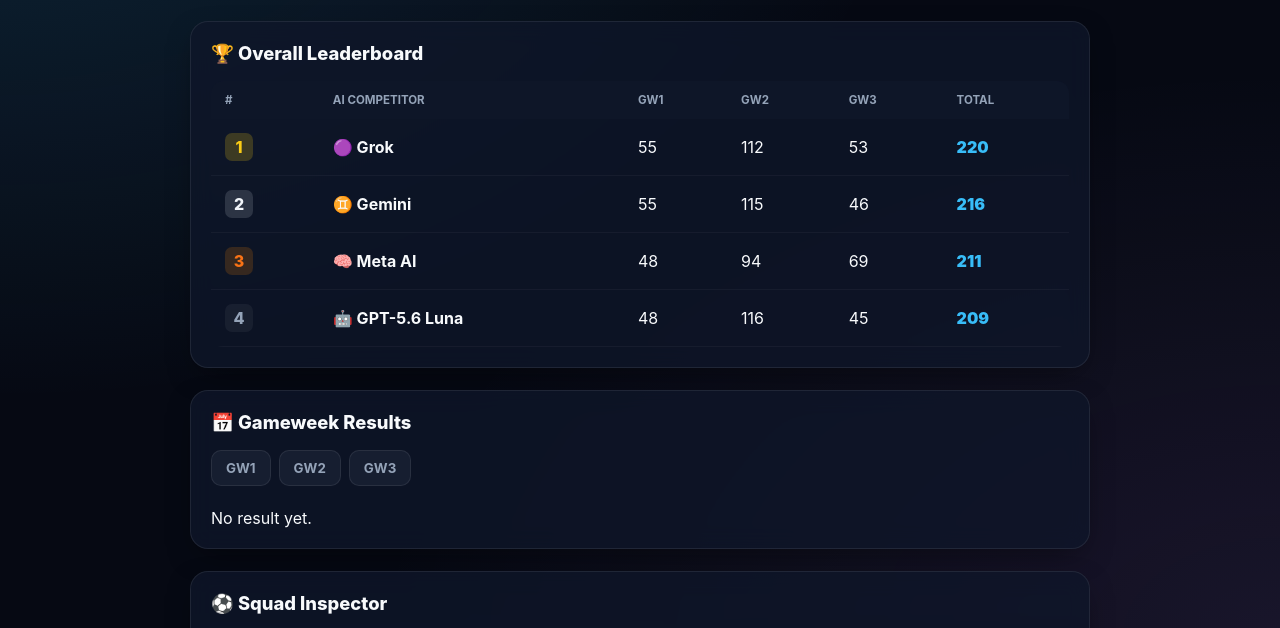
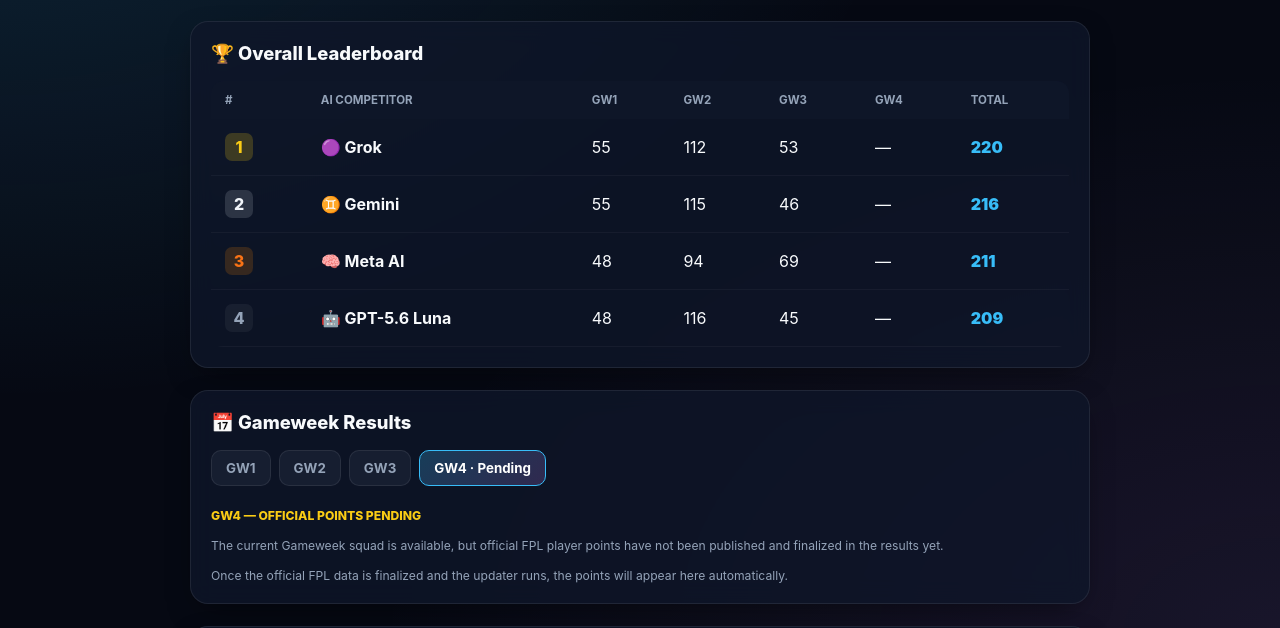
Before and after one commit to muhammadibrahimimam009-byte/Ai-fantasy-league, a plain HTML site: page index.html in a window 1280 px wide. Shown: the part 165-793 px from the top of the page. Drawn offline with Linux system fonts and the light colour scheme.

Commit message:
Update index.html

```diff
--- a/index.html
+++ b/index.html
@@ -673,6 +673,15 @@ td {
 }
 
 
+.pending {
+
+    color:var(--accent-gold);
+
+    font-weight:800;
+
+}
+
+
 /* =========================================================
    CHIP BADGE
 ========================================================= */
@@ -986,6 +995,8 @@ let results = {};
 
 let currentGW = 1;
 
+let selectedGW = 1;
+
 let activeManager = "gpt";
 
 
@@ -1057,14 +1068,43 @@ async function loadData() {
 
 
         if (
+            !Number.isFinite(currentGW)
+            ||
+            currentGW < 1
+        ) {
+
+            currentGW = 1;
+
+        }
+
+
+        if (
             !squads.gameweeks
             ||
-            !squads.gameweeks[currentGW]
+            !squads.gameweeks[String(currentGW)]
         ) {
 
-            currentGW = 1;
+            const squadGWs =
+                getSquadGameweeks();
+
+            if (squadGWs.length > 0) {
+
+                currentGW =
+                    squadGWs[
+                        squadGWs.length - 1
+                    ];
+
+            }
 
         }
+
+
+        // ==================================================
+        // DEFAULT SELECTED GAMEWEEK
+        // ==================================================
+
+        selectedGW =
+            currentGW;
 
 
         // ==================================================
@@ -1104,7 +1144,7 @@ async function loadData() {
 
         renderGameweekTabs();
 
-        renderGameweek(currentGW);
+        renderGameweek(selectedGW);
 
         renderManagerTabs();
 
@@ -1158,7 +1198,22 @@ function getCurrentSquads() {
 
     return (
         squads.gameweeks?.[
-            currentGW
+            String(currentGW)
+        ] || {}
+    );
+
+}
+
+
+// ==========================================================
+// GET SQUADS FOR SELECTED GAMEWEEK
+// ==========================================================
+
+function getSelectedSquads() {
+
+    return (
+        squads.gameweeks?.[
+            String(selectedGW)
         ] || {}
     );
 
@@ -1278,13 +1333,17 @@ function getGWScore(
 
 
 // ==========================================================
-// AVAILABLE GAMEWEEKS
-// ==========================================================
-
-function getAvailableGameweeks() {
+// SQUAD GAMEWEEKS
+//
+// These come from squads.json and therefore include
+// locked Gameweeks even when official FPL points
+// have not been published yet.
+// ==========================================================
+
+function getSquadGameweeks() {
 
     return Object.keys(
-        results.gameweeks || {}
+        squads.gameweeks || {}
     )
 
     .map(
@@ -1307,11 +1366,70 @@ function getAvailableGameweeks() {
 
 
 // ==========================================================
+// RESULT GAMEWEEKS
+// ==========================================================
+
+function getResultGameweeks() {
+
+    return Object.keys(
+        results.gameweeks || {}
+    )
+
+    .map(
+        gw => Number(gw)
+    )
+
+    .filter(
+        gw =>
+            Number.isFinite(gw)
+            &&
+            gw > 0
+    )
+
+    .sort(
+        (a,b) =>
+            a - b
+    );
+
+}
+
+
+// ==========================================================
+// ALL AVAILABLE GAMEWEEKS
+//
+// Union of locked squad GWs + scored GWs.
+//
+// This means GW4 can appear as "pending" before
+// official points are published.
+// ==========================================================
+
+function getAvailableGameweeks() {
+
+    const combined = new Set([
+
+        ...getSquadGameweeks(),
+
+        ...getResultGameweeks()
+
+    ]);
+
+
+    return [...combined].sort(
+        (a,b) =>
+            a - b
+    );
+
+}
+
+
+// ==========================================================
 // LEADERBOARD HEADER
 //
 // Automatically creates:
 //
 // GW1 | GW2 | GW3 | GW4 | TOTAL
+//
+// even when GW4 is still pending.
 // ==========================================================
 
 function renderLeaderboardHeader() {
@@ -1506,11 +1624,21 @@ function renderGameweekTabs() {
 
     tabs.innerHTML =
         available.map(
-            gw => `
+            gw => {
+
+                const hasResult =
+                    Boolean(
+                        results.gameweeks?.[
+                            String(gw)
+                        ]
+                    );
+
+
+                return `
 
 <button
     class="tab ${
-        Number(gw) === currentGW
+        Number(gw) === selectedGW
             ? "active"
             : ""
     }"
@@ -1519,9 +1647,17 @@ function renderGameweekTabs() {
 
 GW${gw}
 
+${
+    hasResult
+        ? ""
+        : " · Pending"
+}
+
 </button>
 
-`
+`;
+
+            }
         )
         .join("");
 
@@ -1534,38 +1670,16 @@ GW${gw}
 
 function renderGameweek(gw) {
 
-    document
-        .querySelectorAll(
-            "#gw-tabs .tab"
-        )
-        .forEach(
-            button => {
-
-                button.classList.remove(
-                    "active"
-                );
-
-
-                if (
-                    button.textContent
-                    .trim()
-                    ===
-                    `GW${gw}`
-                ) {
-
-                    button.classList.add(
-                        "active"
-                    );
-
-                }
-
-            }
-        );
+    selectedGW =
+        Number(gw);
+
+
+    renderGameweekTabs();
 
 
     const data =
         results.gameweeks?.[
-            String(gw)
+            String(selectedGW)
         ];
 
 
@@ -1581,8 +1695,40 @@ function renderGameweek(gw) {
         !Array.isArray(data.scores)
     ) {
 
-        container.innerHTML =
-            "<p>No result yet.</p>";
+        container.innerHTML = `
+
+<div class="small">
+
+<strong class="pending">
+
+GW${selectedGW} — OFFICIAL POINTS PENDING
+
+</strong>
+
+<br><br>
+
+The ${selectedGW === currentGW
+    ? "current"
+    : "locked"
+}
+Gameweek squad is available, but official FPL
+player points have not been published and
+finalized in the results yet.
+
+<br><br>
+
+Once the official FPL data is finalized and
+the updater runs, the points will appear here
+automatically.
+
+</div>
+
+`;
+
+
+        renderManagerTabs();
+
+        renderManager();
 
         return;
 
@@ -1604,7 +1750,7 @@ function renderGameweek(gw) {
 <div class="small"
      style="margin-bottom:12px">
 
-GW${gw}
+GW${selectedGW}
 ·
 ${data.status || ""}
 
@@ -1706,6 +1852,11 @@ ${
 
 `;
 
+
+    renderManagerTabs();
+
+    renderManager();
+
 }
 
 
@@ -1722,7 +1873,7 @@ function renderManagerTabs() {
 
 
     const current =
-        getCurrentSquads();
+        getSelectedSquads();
 
 
     const managers =
@@ -1781,7 +1932,7 @@ function selectManager(key) {
 function renderManager() {
 
     const current =
-        getCurrentSquads();
+        getSelectedSquads();
 
 
     const team =
@@ -1796,6 +1947,31 @@ function renderManager() {
         typeof team !== "object"
     ) {
 
+        document.getElementById(
+            "manager-info"
+        ).innerHTML = `
+
+<div class="small">
+
+No squad is available for this manager
+in GW${selectedGW}.
+
+</div>
+
+`;
+
+        document.getElementById(
+            "manager-points"
+        ).innerHTML = "";
+
+        document.getElementById(
+            "pitch"
+        ).innerHTML = "";
+
+        document.getElementById(
+            "bench"
+        ).innerHTML = "";
+
         return;
 
     }
@@ -1804,7 +1980,7 @@ function renderManager() {
     const result =
         getManagerResult(
             activeManager,
-            currentGW
+            selectedGW
         );
 
 
@@ -1836,7 +2012,7 @@ ${team.name || activeManager}
 
 <div class="small">
 
-GW${currentGW}
+GW${selectedGW}
 
 ·
 
@@ -1898,7 +2074,7 @@ ${
 
 <div class="small">
 
-GW${currentGW} Points
+GW${selectedGW} Points
 
 </div>
 
@@ -1920,10 +2096,14 @@ ${points}
 
     // ======================================================
     // PLAYER DATA
+    //
+    // IMPORTANT:
+    // The current Python updater stores player
+    // breakdowns under result.starting.
     // ======================================================
 
     const resultPlayers =
-        result?.players || [];
+        result?.starting || [];
 
 
     const groups = {
@@ -2054,7 +2234,11 @@ ${player.name}
 
 <div class="player-points">
 
-${player.stats.points}
+${
+    result
+        ? player.stats.points
+        : "—"
+}
 
 pts
 
@@ -2170,4 +2354,4 @@ loadData();
 
 </body>
 
-    </html>
+</html>
```
